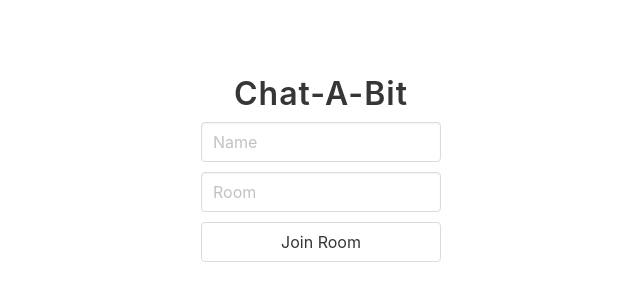
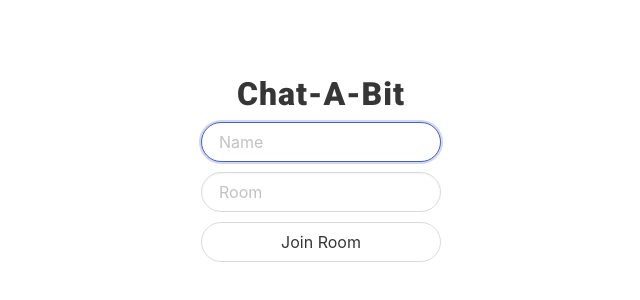
Before and after one commit to Cabonilla/Chat-a-Bit, a React (Create React App) app in the folder client/: page / in a window 1280 px wide. Shown: the part 174-474 px from the top of the page, without its empty margins (319-959 px from the left). Built offline with nearby package versions, Linux system fonts and the light colour scheme; the HTML template or start-up script is replaced by a standard one.

Commit message:
Working login page, passing backend to front.

```diff
--- a/client/public/index.html
+++ b/client/public/index.html
@@ -3,6 +3,9 @@
   <head>
     <meta charset="utf-8" />
     <link rel="icon" href="%PUBLIC_URL%/favicon.ico" />
+    <link rel="preconnect" href="https://fonts.googleapis.com">
+<link rel="preconnect" href="https://fonts.gstatic.com" crossorigin>
+<link href="https://fonts.googleapis.com/css2?family=Roboto:wght@900&display=swap" rel="stylesheet">
     <meta name="viewport" content="width=device-width, initial-scale=1" />
     <meta name="theme-color" content="#000000" />
     <meta
--- a/client/src/App.js
+++ b/client/src/App.js
@@ -1,6 +1,6 @@
 import React from 'react';
 import { BrowserRouter as Router, Route } from 'react-router-dom';
-import Chat from './components/Chat';
+import Chat from './components/Chat/Chat';
 import Join from './components/Join/Join';
 
 
--- a/client/src/components/Chat.js
+++ /dev/null
@@ -1,11 +0,0 @@
-import React from 'react'
-
-const Chat = () => {
-	return (
-		<div>
-			<h1>Chat</h1>
-		</div>
-	)
-}
-
-export default Chat
--- /dev/null
+++ b/client/src/components/Chat/Chat.js
@@ -0,0 +1,32 @@
+import queryString from 'query-string';
+import React, { useEffect, useState } from 'react';
+import io from 'socket.io-client';
+
+let socket;
+
+const Chat = ({location}) => {
+	const [name, setName] = useState('');
+	const [room, setRoom] = useState('');
+	const ENDPOINT = 'localhost:9001'
+
+	useEffect(() => {
+		const {name, room} = queryString.parse(location.search);
+
+		socket = io(ENDPOINT);
+
+		setName(name)
+		setRoom(room)
+
+		socket.emit('join', {name, room}, ({error}) => {
+			alert(error)
+		})
+	}, [ENDPOINT, location.search])
+
+	return (
+		<div>
+			<h1>Chat</h1>
+		</div>
+	)
+}
+
+export default Chat
--- a/client/src/components/Join/Join.css
+++ b/client/src/components/Join/Join.css
@@ -9,6 +9,7 @@
 
 #hero-title {
 	margin-bottom: 0;
+	font-family: 'Roboto'
 }
 
 .joinOuterContainer {
@@ -22,13 +23,5 @@
 
 button {
 	margin-top: 10px;
+	text-decoration: none;
 }
-
-button:hover {
-	background: #f5f5f5;
-}
-
-button:focus {
-	outline: none;
-	border: 0;
-}
--- a/client/src/components/Join/Join.js
+++ b/client/src/components/Join/Join.js
@@ -11,10 +11,10 @@ const Join= () => {
 		<div className="joinOuterContainer">
 			<div className="joinInnerContainer">
 				<h1 id="hero-title" className="title is-3 heading is-capitalized">Chat-A-Bit</h1>
-				<div><input placeholder="Name" className="input joinInput" type="text" onChange={(e) => setName(e.target.value)} autofocus></input></div>
-				<div><input placeholder="Room" className="input joinInput" type="text" onChange={(e) => setRoom(e.target.value)}></input></div>
+				<div><input placeholder="Name" className="input is-rounded joinInput" type="text" onChange={(e) => setName(e.target.value)} autoFocus></input></div>
+				<div><input placeholder="Room" className="input is-rounded joinInput" type="text" onChange={(e) => setRoom(e.target.value)}></input></div>
 				<Link onClick={event => (!name || !room) ? event.preventDefault() : null} to={`/chat?name=${name}&room=${room}`}>
-					<button className="button is-fullwidth is-outlined" type="submit">Join Room</button>
+					<button className="button is-rounded is-fullwidth is-outlined" type="submit">Join Room</button>
 				</Link>
 			</div>
 		</div>
```
Also changed, not shown: client/src/components/Chat/Chat.css (added), 1 other file (tests, documents, lock files or other folders).
